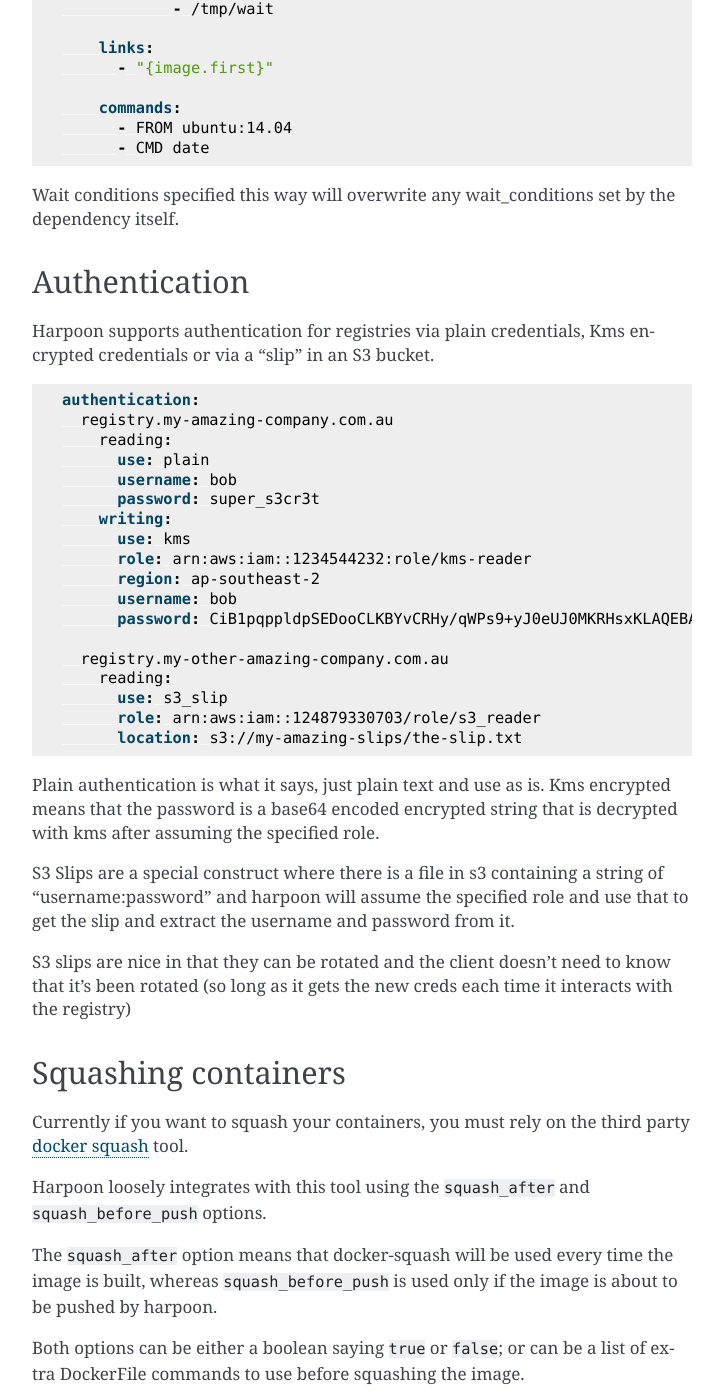
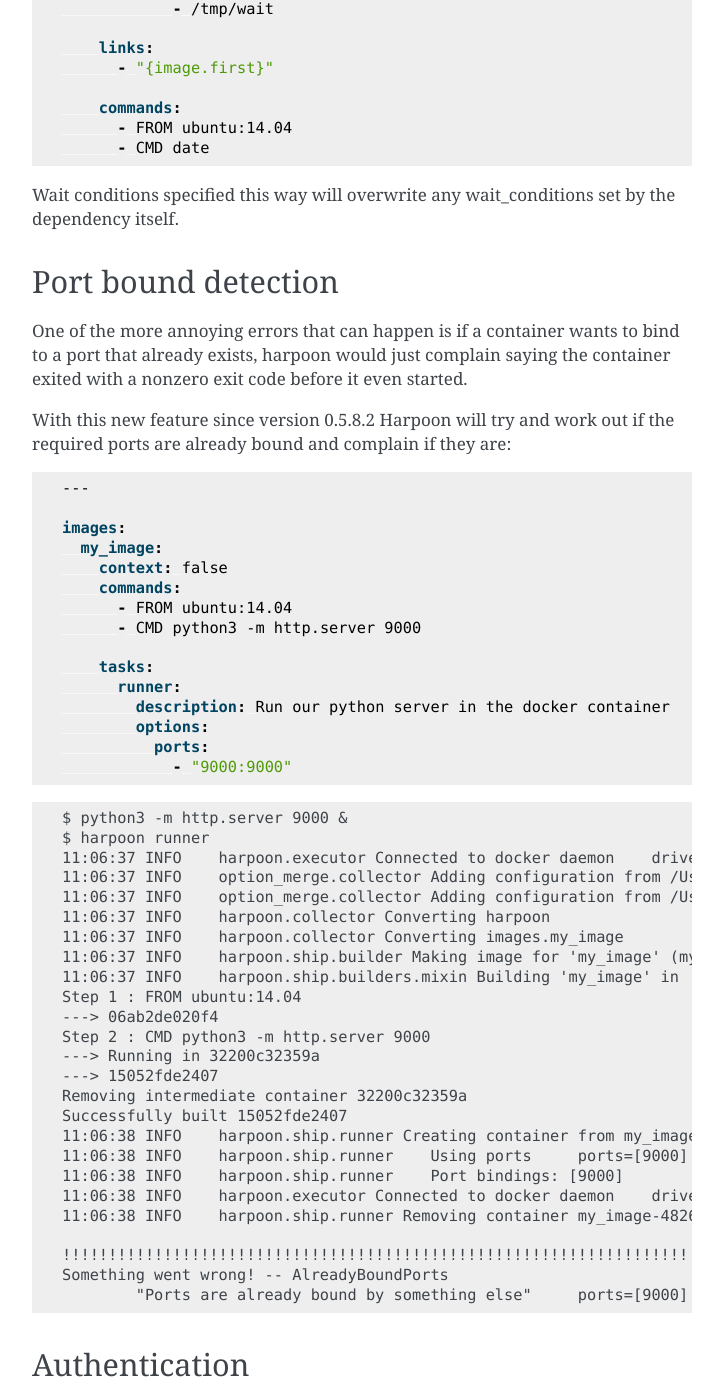
Before and after one commit to delfick/harpoon, a Sphinx documentation site: the page built from docs/docs/functionality.rst, in a window 1280 px wide and 1400 px high, scrolled down 14516 px. Shown: the whole window, without its empty margins (388-1111 px from the left). Built offline with Sphinx 7.4.7, drawn with Linux system fonts in a browser that asks for light colours.

Commit message:
Port bound detection!

```diff
--- a/docs/docs/functionality.rst
+++ b/docs/docs/functionality.rst
@@ -694,6 +694,62 @@
 Wait conditions specified this way will overwrite any wait_conditions set by the
 dependency itself.
 
+Port bound detection
+--------------------
+
+One of the more annoying errors that can happen is if a container wants to bind
+to a port that already exists, harpoon would just complain saying the container
+exited with a nonzero exit code before it even started.
+
+With this new feature since version 0.5.8.2 Harpoon will try and work out if
+the required ports are already bound and complain if they are:
+
+.. code-block:: yaml
+
+  ---
+
+  images:
+    my_image:
+      context: false
+      commands:
+        - FROM ubuntu:14.04
+        - CMD python3 -m http.server 9000
+
+      tasks:
+        runner:
+          description: Run our python server in the docker container
+          options:
+            ports:
+              - "9000:9000"
+
+.. code-block:: text
+
+  $ python3 -m http.server 9000 &
+  $ harpoon runner
+  11:06:37 INFO    harpoon.executor Connected to docker daemon    driver=aufs     kernel=4.1.17-boot2docker
+  11:06:37 INFO    option_merge.collector Adding configuration from /Users/stephen.moore/.harpoonrc.yml
+  11:06:37 INFO    option_merge.collector Adding configuration from /Users/stephen.moore/deleteme/harpoon.yml
+  11:06:37 INFO    harpoon.collector Converting harpoon
+  11:06:37 INFO    harpoon.collector Converting images.my_image
+  11:06:37 INFO    harpoon.ship.builder Making image for 'my_image' (my_image) - FROM ubuntu:14.04
+  11:06:37 INFO    harpoon.ship.builders.mixin Building 'my_image' in '/Users/stephen.moore/deleteme' with 10.2 kB of context
+  Step 1 : FROM ubuntu:14.04
+  ---> 06ab2de020f4
+  Step 2 : CMD python3 -m http.server 9000
+  ---> Running in 32200c32359a
+  ---> 15052fde2407
+  Removing intermediate container 32200c32359a
+  Successfully built 15052fde2407
+  11:06:38 INFO    harpoon.ship.runner Creating container from my_image   image=my_image  container_name=my_image-4826b066-1582-11e6-a2d8-20c9d088bcc7    tty=True
+  11:06:38 INFO    harpoon.ship.runner    Using ports     ports=[9000]
+  11:06:38 INFO    harpoon.ship.runner    Port bindings: [9000]
+  11:06:38 INFO    harpoon.executor Connected to docker daemon    driver=aufs     kernel=4.1.17-boot2docker
+  11:06:38 INFO    harpoon.ship.runner Removing container my_image-4826b066-1582-11e6-a2d8-20c9d088bcc7:ec5867550aeff206fd4d64258053e123fe092f96148725634e66f977a6513609
+
+  !!!!!!!!!!!!!!!!!!!!!!!!!!!!!!!!!!!!!!!!!!!!!!!!!!!!!!!!!!!!!!!!!!!!!!!!!!!!!!!!
+  Something went wrong! -- AlreadyBoundPorts
+          "Ports are already bound by something else"     ports=[9000]
+
 Authentication
 --------------
 
```
Also changed, not shown: 3 other files.
